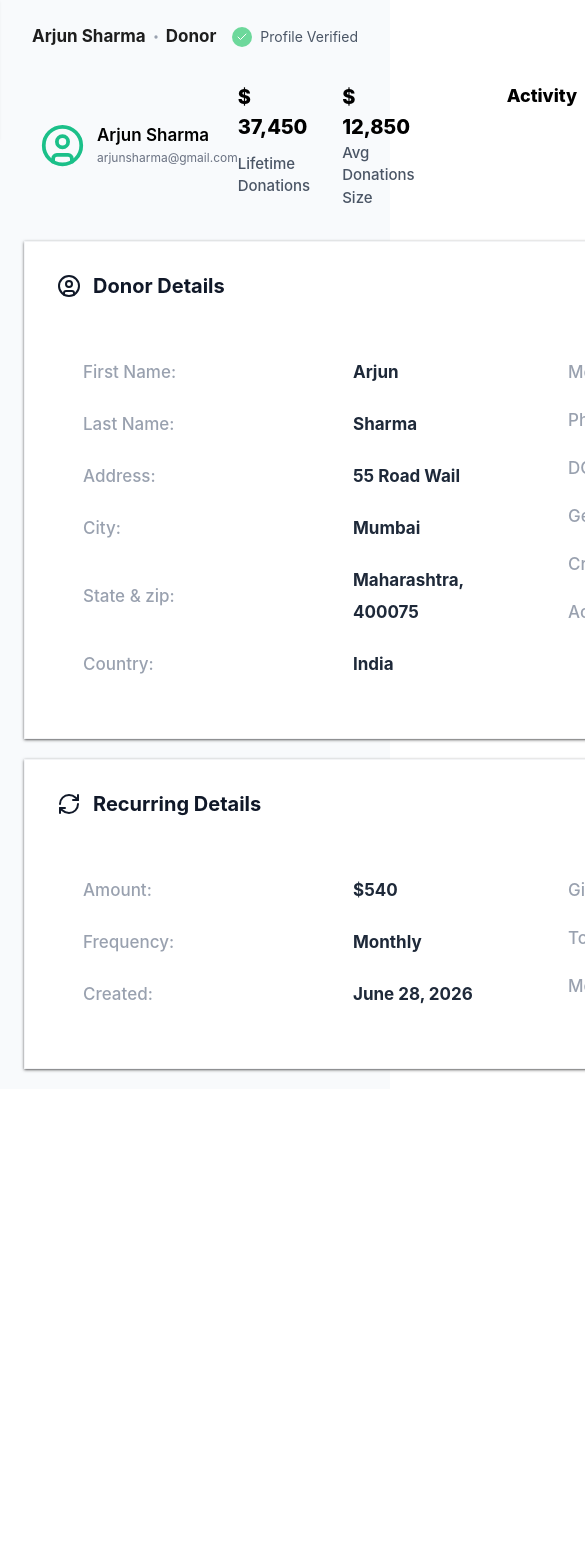
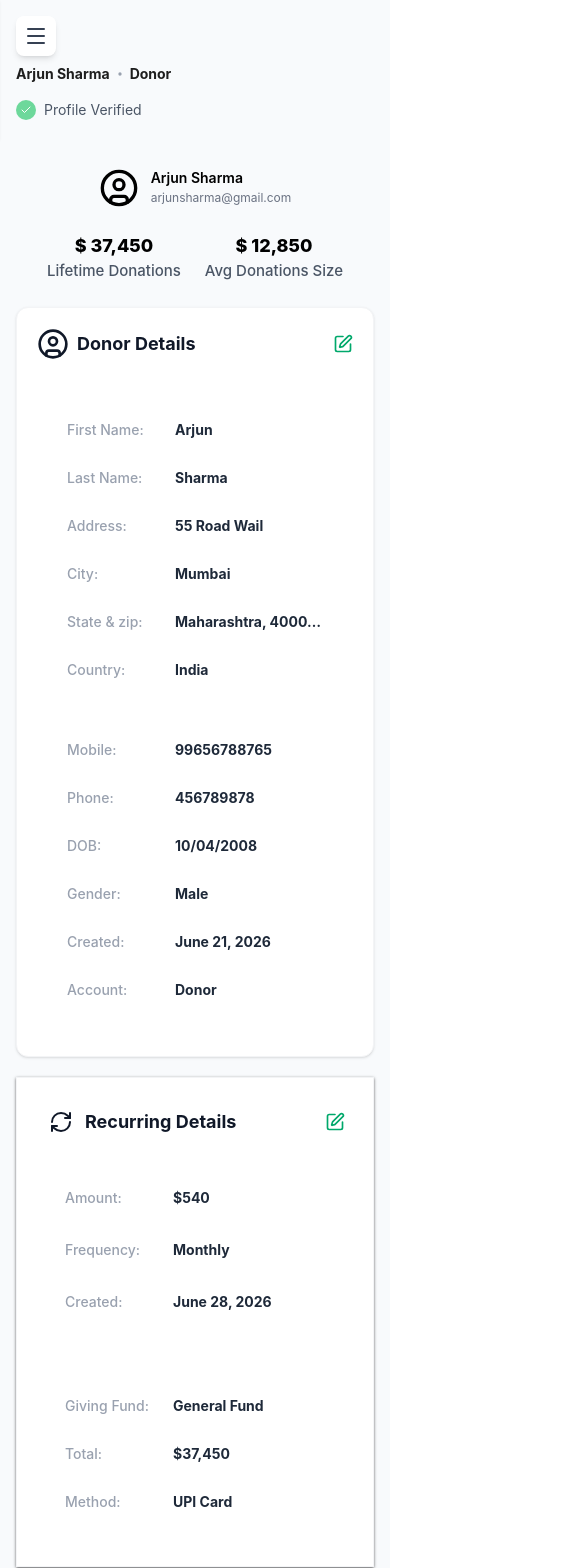
Before and after one commit to shubhamhegishte16/Fundora, a React (Vite) app in the folder frontend/: page /donor-profile in a window 390 px wide. Shown: the top 1568 px of the page, 585 px wide, since content can reach past the window. Before the commit the page ends 1089 px from the top, so only its background shows below. Built offline with nearby package versions, Linux system fonts and the light colour scheme.

Commit message:
Add Responsiveness

```diff
--- a/frontend/src/components/DonorProfile.jsx
+++ b/frontend/src/components/DonorProfile.jsx
@@ -13,7 +13,9 @@ import {
     Check,
     SquarePen,
     RefreshCw,
-    CircleUser
+    CircleUser,
+    Menu,
+    X
 } from "lucide-react";
 import Sidebar from "./Sidebar";
 
@@ -66,7 +68,20 @@ const DonorProfile = () => {
     ];
 
     return (
-        <div className="flex min-h-screen bg-[#f8fafc]">
+        <div className="flex min-h-screen bg-[#f8fafc] relative">
+            {/* Mobile Hamburger Menu Button - Fixed Position */}
+            <button
+                onClick={() => setIsSidebarOpen(!isSidebarOpen)}
+                className="lg:hidden fixed top-4 left-4 z-50 p-2 bg-white rounded-lg shadow-md hover:bg-gray-50 transition-colors"
+                aria-label="Toggle sidebar"
+            >
+                {isSidebarOpen ? (
+                    <X size={24} className="text-gray-700" />
+                ) : (
+                    <Menu size={24} className="text-gray-700" />
+                )}
+            </button>
+
             {/* Sidebar */}
             <Sidebar
                 activeTab={activeTab}
@@ -75,17 +90,25 @@ const DonorProfile = () => {
                 setIsOpen={setIsSidebarOpen}
             />
 
+            {/* Overlay for mobile */}
+            {isSidebarOpen && (
+                <div
+                    className="lg:hidden fixed inset-0 bg-black/50 z-40"
+                    onClick={() => setIsSidebarOpen(false)}
+                />
+            )}
+
             {/* Main Content - Added flex-1 and min-w-0 to prevent shrinking */}
-            <div className="flex-1 min-w-0">
-                {/* Header */}
-                <div className="flex items-center justify-between mx-8 my-6">
-                    <div className="flex items-center text-[17px] font-bold text-[#1E1E1E]">
+            <div className="flex-1 min-w-0 overflow-x-hidden">
+                {/* Header - Added padding top for mobile hamburger */}
+                <div className="flex flex-col md:flex-row md:items-center md:justify-between gap-4 px-4 md:px-8 pt-16 md:pt-6 pb-6">
+                    <div className="flex items-center text-sm md:text-base font-bold text-[#1E1E1E]">
                         <span>Arjun Sharma</span>
                         <Dot size={20} className="text-gray-400" />
                         <span>Donor</span>
                     </div>
                     <div className="flex items-center gap-2">
-                        <div className="flex h-5 w-5 items-center justify-center rounded-full bg-[#6DD89B]">
+                        <div className="flex h-5 w-5 items-center justify-center rounded-full bg-[#6DD89B] flex-shrink-0">
                             <Check size={12} className="text-white" />
                         </div>
                         <span className="text-sm text-gray-600">Profile Verified</span>
@@ -93,66 +116,58 @@ const DonorProfile = () => {
                 </div>
 
                 {/* UserDefined */}
-                <div className="flex items-center justify-between mx-10 my-8">
+                <div className="flex flex-col xl:flex-row xl:items-center xl:justify-between gap-6 px-4 md:px-8 py-6">
                     <div className="flex justify-center gap-3">
-                        <div className="flex items-center justify-center">
-                            <CircleUser size={45} color="#1bc089" />
+                        <div className="flex items-center justify-center flex-shrink-0">
+                            <CircleUser className="w-10 h-10 md:w-12 md:h-12" />
                         </div>
-                        <div className="grid">
-                            <span className="font-semibold text-[17px]">Arjun Sharma</span>
-                            <span className="text-gray-500 text-[12px]">arjunsharma@gmail.com</span>
+                        <div className="grid min-w-0">
+                            <span className="font-semibold text-sm md:text-base truncate">Arjun Sharma</span>
+                            <span className="text-gray-500 text-[12px] truncate">arjunsharma@gmail.com</span>
                         </div>
                     </div>
-                    <div className="flex gap-8">
-                        <div className="grid">
-                            <span className="font-extrabold text-[20px]">$ 37,450</span>
+                    <div className="flex flex-wrap sm:flex-nowrap items-center justify-center sm:justify-start gap-6 lg:gap-10 xl:gap-16">
+                        <div className="grid text-center sm:text-left">
+                            <span className="font-extrabold text-lg md:text-xl">$ 37,450</span>
                             <span className="font-medium text-[15px] text-gray-600">Lifetime Donations</span>
                         </div>
-                        <div className="grid">
-                            <span className="font-extrabold text-[20px]">$ 12,850</span>
+                        <div className="grid text-center sm:text-left">
+                            <span className="font-extrabold text-lg md:text-xl">$ 12,850</span>
                             <span className="font-medium text-[15px] text-gray-600">Avg Donations Size</span>
-                        </div>
-                        <div className="mx-15">
-                            <span className="font-extrabold text-[18px]">Activity</span>
                         </div>
                     </div>
                 </div>
 
-                <div className="flex">
-                    <div>
+                <div className="flex flex-col xl:flex-row gap-6 px-4 md:px-6">
+                    <div className="flex-1 min-w-0">
                         {/* Donor Data */}
-                        <div className="bg-white border border-gray-100 p-7 shadow-sm/50 relative mb-5 w-250 mx-6">
-                            <div className="flex items-center justify-between mb-6 w-230">
-                                <div className="flex items-center gap-2 text-gray-900 font-bold text-[20px]">
-                                    <span className="w-8 h-8 rounded-full flex items-center justify-center text-xs"><CircleUser /></span>
-                                    <h2>Donor Details</h2>
+                        <div className="bg-white border border-gray-100 rounded-xl p-5 md:p-7 shadow-sm relative mb-5 w-full">
+                            <div className="flex items-center justify-between mb-6 w-full">
+                                <div className="flex items-center gap-2 text-gray-900 font-bold text-lg md:text-xl min-w-0">
+                                    <span className="w-8 h-8 rounded-full flex items-center justify-center text-xs flex-shrink-0"><CircleUser className="w-10 h-10 md:w-12 md:h-12" /></span>
+                                    <h2 className="truncate">Donor Details</h2>
                                 </div>
-                                <button className="text-[#00a86b] hover:text-[#00965e]">
+                                <button className="text-[#00a86b] hover:text-[#00965e] flex-shrink-0">
                                     <SquarePen size={20} />
                                 </button>
                             </div>
 
                             {/* Donor Details */}
-                            <div className="grid grid-cols-2 gap-x-12 gap-y-4 p-2.5">
-                                <div className="space-y-5 m-3 p-2">
+                            <div className="grid grid-cols-1 lg:grid-cols-2 gap-x-6 gap-y-2 p-2.5">
+                                <div className="space-y-4 m-3 p-2">
                                     {donorDetails.map((item) => (
-                                        <div key={item.label} className="grid grid-cols-[270px_1fr] items-center text-[17px] leading-[32px]">
-
-                                            <span className="text-gray-400 font-medium">{item.label}:</span>
-
-                                            <span className="text-gray-800 font-bold">{item.value}</span>
+                                        <div key={item.label} className="grid grid-cols-[100px_1fr] sm:grid-cols-[120px_1fr] md:grid-cols-[140px_1fr] lg:grid-cols-[160px_1fr] items-center text-sm md:text-base leading-[32px] gap-2">
+                                            <span className="text-gray-400 font-medium truncate">{item.label}:</span>
+                                            <span className="text-gray-800 font-bold truncate">{item.value}</span>
                                         </div>
                                     ))}
                                 </div>
 
-
                                 <div className="space-y-4 m-3 p-2">
                                     {personalDetails.map((item) => (
-                                        <div key={item.label} className="grid grid-cols-[250px_1fr] items-center text-[17px] leading-[32px]">
-
-                                            <span className="text-gray-400 font-medium">{item.label}:</span>
-
-                                            <span className="text-gray-800 font-bold">{item.value}</span>
+                                        <div key={item.label} className="grid grid-cols-[100px_1fr] sm:grid-cols-[120px_1fr] md:grid-cols-[140px_1fr] lg:grid-cols-[160px_1fr] items-center text-sm md:text-base leading-[32px] gap-2">
+                                            <span className="text-gray-400 font-medium truncate">{item.label}:</span>
+                                            <span className="text-gray-800 font-bold truncate">{item.value}</span>
                                         </div>
                                     ))}
                                 </div>
@@ -160,68 +175,58 @@ const DonorProfile = () => {
                         </div>
 
                         {/* Recurring Details */}
-                        <div className="bg-white border border-gray-100 p-7 shadow-sm/50 relative mb-5 w-250 mx-6">
-                            <div className="flex items-center justify-between mb-6 w-230">
-                                <div className="flex items-center gap-2 text-gray-900 font-bold text-[20px]">
-                                    <span className="w-8 h-8 rounded-full flex items-center justify-center text-xs"><RefreshCw /></span>
-                                    <h2>Recurring Details</h2>
+                        <div className="bg-white border border-gray-100 p-7 shadow-sm/50 relative mb-5 w-full">
+                            <div className="flex items-center justify-between mb-6 w-full">
+                                <div className="flex items-center gap-2 text-gray-900 font-bold text-lg md:text-xl min-w-0">
+                                    <span className="w-8 h-8 rounded-full flex items-center justify-center text-xs flex-shrink-0"><RefreshCw /></span>
+                                    <h2 className="truncate">Recurring Details</h2>
                                 </div>
-                                <button className="text-[#00a86b] hover:text-[#00965e]">
+                                <button className="text-[#00a86b] hover:text-[#00965e] flex-shrink-0">
                                     <SquarePen size={20} />
                                 </button>
                             </div>
 
-                            <div className="grid grid-cols-2 gap-x-12 gap-y-4 p-2.5">
+                            <div className="grid grid-cols-1 lg:grid-cols-2 gap-8">
                                 <div className="space-y-5 m-3 p-2">
                                     {recurringDetails.map((item) => (
-                                        <div key={item.label} className="grid grid-cols-[270px_1fr] items-center text-[17px] leading-[32px]">
-
-                                            <span className="text-gray-400 font-medium">{item.label}:</span>
-
-                                            <span className="text-gray-800 font-bold">{item.value}</span>
+                                        <div key={item.label} className="grid grid-cols-[100px_1fr] sm:grid-cols-[120px_1fr] md:grid-cols-[140px_1fr] lg:grid-cols-[160px_1fr] items-center text-sm md:text-base leading-[32px] gap-2">
+                                            <span className="text-gray-400 font-medium truncate">{item.label}:</span>
+                                            <span className="text-gray-800 font-bold truncate">{item.value}</span>
                                         </div>
                                     ))}
                                 </div>
 
-
                                 <div className="space-y-4 m-3 p-2">
                                     {recurringDetails2.map((item) => (
-                                        <div key={item.label} className="grid grid-cols-[250px_1fr] items-center text-[17px] leading-[32px]">
-
-                                            <span className="text-gray-400 font-medium">{item.label}:</span>
-
-                                            <span className="text-gray-800 font-bold">{item.value}</span>
+                                        <div key={item.label} className="grid grid-cols-[100px_1fr] sm:grid-cols-[120px_1fr] md:grid-cols-[140px_1fr] lg:grid-cols-[160px_1fr] items-center text-sm md:text-base leading-[32px] gap-2">
+                                            <span className="text-gray-400 font-medium truncate">{item.label}:</span>
+                                            <span className="text-gray-800 font-bold truncate">{item.value}</span>
                                         </div>
                                     ))}
                                 </div>
                             </div>
                         </div>
-
                     </div>
 
-                    <div className="bg-white border border-gray-100 p-2 shadow-sm/50 relative mb-5 w-250 mx-6 h-70">
+                    <div className="bg-white border border-gray-100 rounded-xl p-5 shadow-sm w-full xl:max-w-sm h-fit flex-shrink-0">
                         {donationActivity.map((item) => (
-                            <div className="flex gap-2.5">
-                                <RefreshCw size={25} />
-                                <div className="grid">
-                                    <span className="font-black text-[14px]">{item.donation} Do.</span>
-                                    <span className="font-gray text-[11px]">{item.duration}</span>
-                                    -------------
+                            <div className="flex items-start gap-3 py-3 border-b last:border-b-0">
+                                <RefreshCw size={25} className="flex-shrink-0" />
+                                <div className="grid min-w-0">
+                                    <span className="font-black text-[14px] truncate">{item.donation} Do.</span>
+                                    <span className="font-gray text-[11px] truncate">{item.duration}</span>
                                 </div>
                             </div>
                         ))}
 
-                        <div className="flex flex-col gap-2.5 p-7 my-12">
+                        <div className="flex flex-col gap-3 mt-8">
                             {buttons.map((item) => (
                                 <button
                                     key={item.label}
                                     onClick={() => console.log(`Clicked ${item.label}`)}
                                     className="w-full bg-[#00a86b] hover:bg-[#00965e] text-white text-[13px] font-bold py-2.5 px-4 rounded-xl flex items-center justify-between transition-colors shadow-sm cursor-pointer"
                                 >
-                                    {/* Button Label */}
                                     <span>{item.label}</span>
-
-                                    {/* Elegant Right Arrow */}
                                     <span className="text-[15px] font-light opacity-90">→</span>
                                 </button>
                             ))}
```
